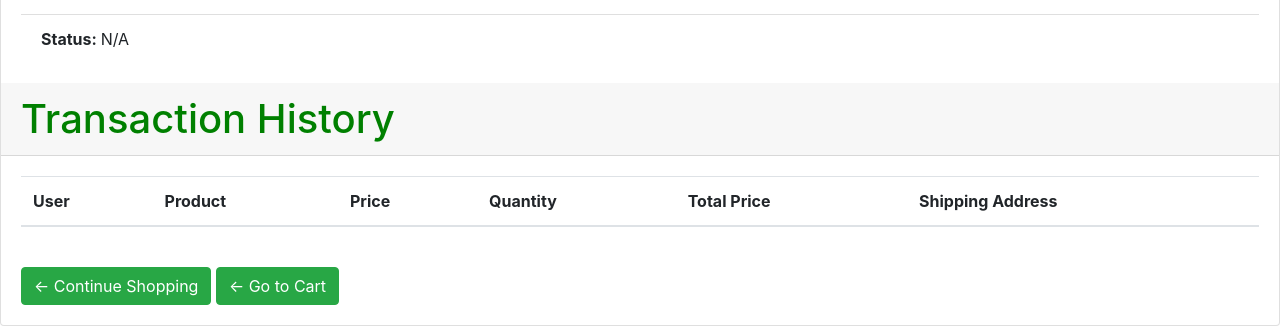
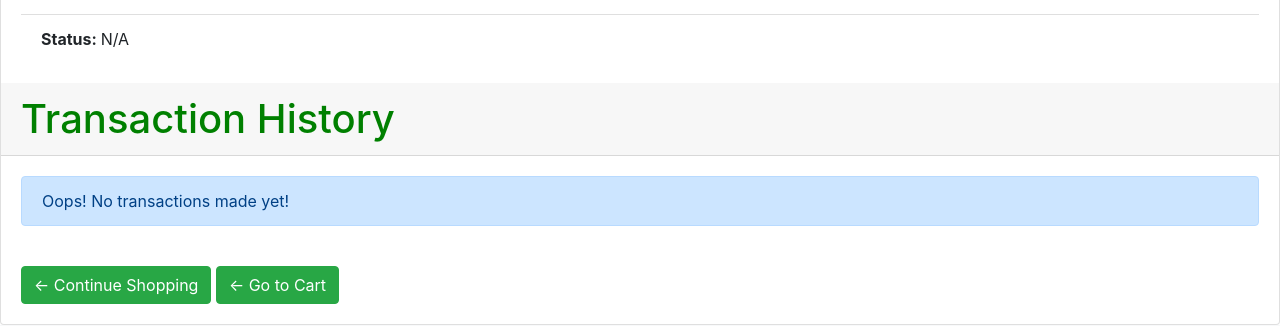
Before and after one commit to JansonSiy/eCommerceApp, a Django app: page /store/profile/ in a window 1280 px wide. Shown: the part 528-854 px from the top of the page. Run offline with Django 3.2, Linux system fonts and the light colour scheme; data comes from the database, SQL or seed files in the repository; both versions use the stored data as it was after the commit; lists and menus that the app fills with data are empty; some libraries are stand-ins or nearby versions.

Commit message:
created alternative display for transaction history

```diff
--- a/eCommerceApp/projectFolder_eCommerceApp/store/templates/store/profile.html
+++ b/eCommerceApp/projectFolder_eCommerceApp/store/templates/store/profile.html
@@ -29,6 +29,11 @@
         </div>
         <h1 class="card-header">Transaction History</h1>
         <div class="card-body">
+            {% if orderCount == 0 %}
+                <div class="alert alert-primary" role="alert">
+                    Oops! No transactions made yet!
+                </div>
+            {% else %}
                 <table class="table">
                     <thead>
                         <tr>
@@ -53,6 +58,7 @@
                         {% endfor %}
                     </tbody>
                 </table>
+            {% endif %}
             <br>
             <a class="btn btn-success" href="{% url 'store:mystore' %}">&#x2190; Continue Shopping</a>
             <a class="btn btn-success" href="{% url 'store:cart' %}">&#x2190; Go to Cart</a>
--- a/eCommerceApp/projectFolder_eCommerceApp/store/views.py
+++ b/eCommerceApp/projectFolder_eCommerceApp/store/views.py
@@ -38,8 +38,9 @@ def users(request):
 def profile(request):
     current_user = request.user
     myOrders = Order.objects.filter(current_user=current_user)
+    orderCount = Order.objects.filter(current_user=current_user).count()
 
-    context = {'current_user': current_user, 'myOrders': myOrders}
+    context = {'current_user': current_user, 'myOrders': myOrders, 'orderCount': orderCount}
 
     return render(request, 'store/profile.html', context)
 
```
Also changed, not shown: eCommerceApp/projectFolder_eCommerceApp/db.sqlite3. Lines whose indentation alone changed are shown as unchanged.
